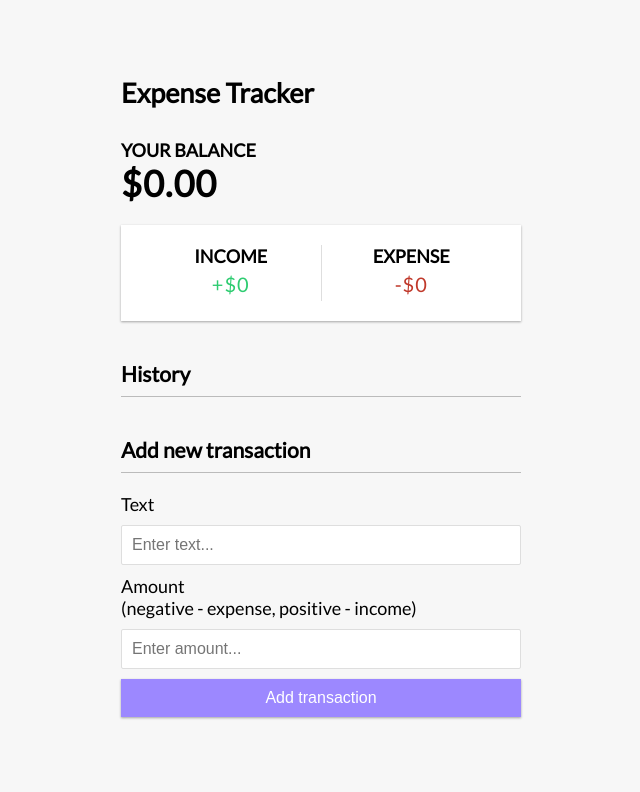
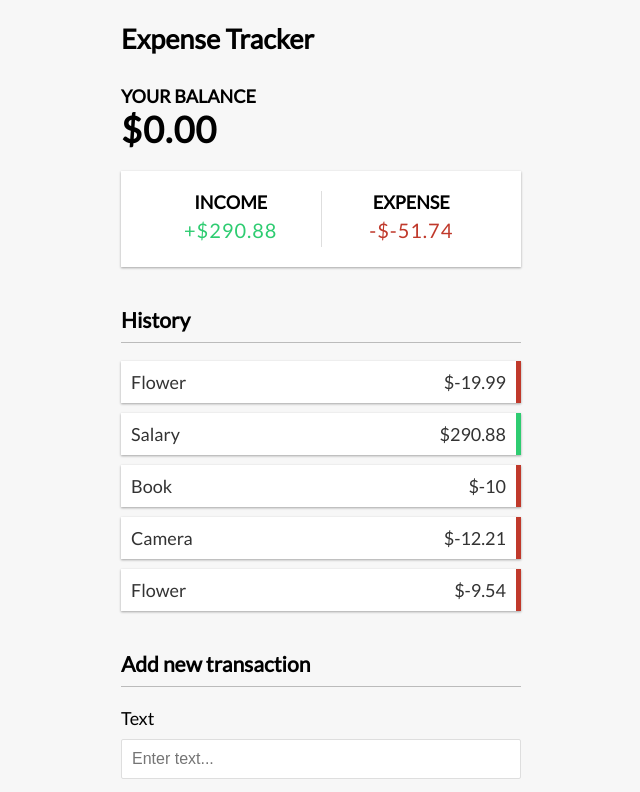
Before and after one commit to omar-diaa-48/vue-expense-tracker, a Vue app: page / in a window 1280 px wide. Shown: the top 792 px of the page, without its empty margins (319-959 px from the left). Built offline with nearby package versions, Linux system fonts and the light colour scheme.

Commit message:
feat: adjust income expenses and list of transactions props

```diff
--- a/src/App.vue
+++ b/src/App.vue
@@ -1,28 +1,38 @@
-<script lang="ts">
-import { defineComponent } from "vue";
+<script setup lang="ts">
+import { computed, ref } from "vue";
 import Header from "./components/Header.vue";
 import Balance from "./components/Balance.vue";
 import IncomeExpenses from "./components/IncomeExpenses.vue";
 import TransactionList from "./components/TransactionList.vue";
 import AddTransaction from "./components/AddTransaction.vue";
+import type { ITransaction } from "./models/transaction.interface";
 
-export default defineComponent({
-  components: {
-    Header,
-    Balance,
-    AddTransaction,
-    IncomeExpenses,
-    TransactionList,
-  },
-});
+const transactions = ref<ITransaction[]>([
+  { id: 1, text: "Flower", amount: -19.99 },
+  { id: 2, text: "Salary", amount: 290.88 },
+  { id: 3, text: "Book", amount: -10 },
+  { id: 4, text: "Camera", amount: -12.21 },
+  { id: 5, text: "Flower", amount: -9.54 },
+]);
+
+const income = computed(() =>
+  transactions.value
+    .filter((transaction) => transaction.amount > 0)
+    .reduce((previous, current) => previous + current.amount, 0)
+);
+const expenses = computed(() =>
+  transactions.value
+    .filter((transaction) => transaction.amount < 0)
+    .reduce((previous, current) => previous + current.amount, 0)
+);
 </script>
 
 <template>
   <Header />
   <div class="container">
     <Balance />
-    <IncomeExpenses />
-    <TransactionList />
+    <IncomeExpenses :income="income" :expenses="expenses" />
+    <TransactionList :transactions="transactions" />
     <AddTransaction />
   </div>
 </template>
--- a/src/components/IncomeExpenses.vue
+++ b/src/components/IncomeExpenses.vue
@@ -11,18 +11,14 @@
   </div>
 </template>
 
-<script lang="ts">
+<script setup lang="ts">
 import { defineComponent } from "vue";
 import { useTransactionStore } from "@/stores/transactions";
 
 // const transactionsStore = useTransactionStore();
 
-export default defineComponent({
-  data() {
-    return {
-      income: 0,
-      expenses: 0,
-    };
-  },
+defineProps({
+  income: Number,
+  expenses: Number,
 });
 </script>
--- a/src/components/TransactionList.vue
+++ b/src/components/TransactionList.vue
@@ -12,13 +12,15 @@
   </ul>
 </template>
 
-<script lang="ts">
-import { TransactionModel } from "@/models/transaction.model";
-import { defineComponent } from "vue";
+<script setup lang="ts">
+import type { ITransaction } from "@/models/transaction.interface";
+import type { PropType } from "vue";
 
-export default defineComponent({
-  props: {
-    transactions: Array<TransactionModel>,
+const props = defineProps({
+  transactions: {
+    type: Array as PropType<Array<ITransaction>>,
+    required: true,
+    default: () => [],
   },
 });
 </script>
--- /dev/null
+++ b/src/models/transaction.interface.ts
@@ -0,0 +1,5 @@
+export interface ITransaction {
+    id: number;
+    text: string;
+    amount: number;
+}
```
Also changed, not shown: src/models/transaction.model.ts (deleted, +0 -11 lines), src/stores/transactions.ts (+8 -3 lines).
